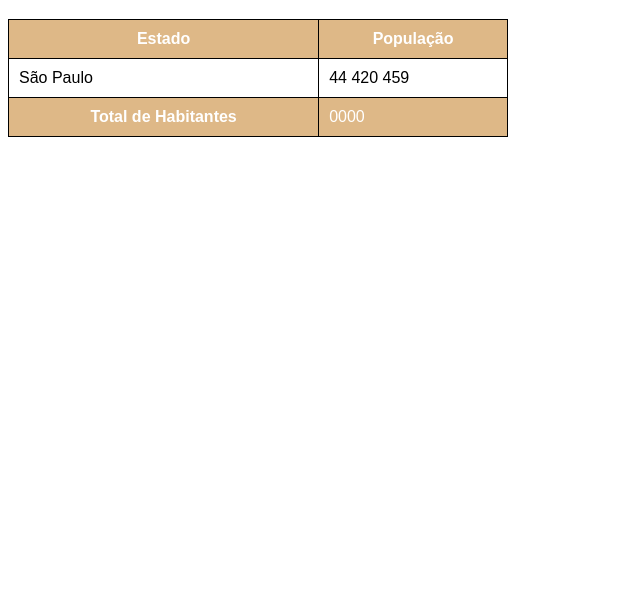
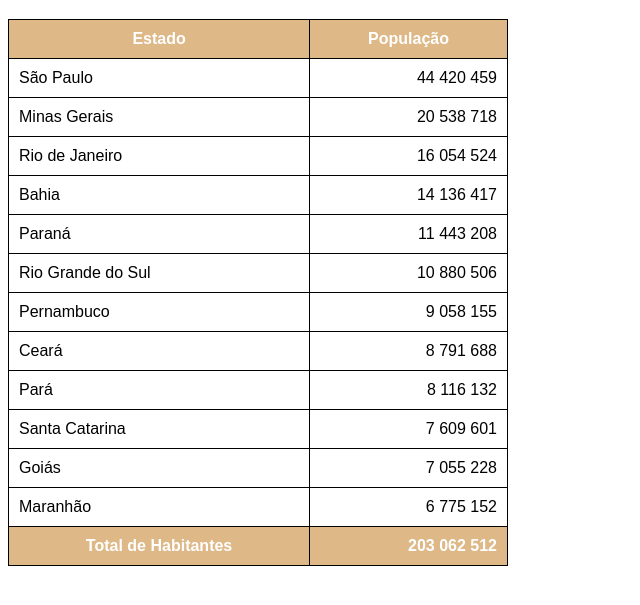
Before and after one commit to murilosantosb/html-css, a plain HTML site: page exercicios/ex023/tabela002.html in a window 1280 px wide. Shown: the part 61-666 px from the top of the page, without its empty margins (0-640 px from the left). Drawn offline with Linux system fonts and the light colour scheme.

Commit message:
Update tabela002.html

```diff
--- a/exercicios/ex023/tabela002.html
+++ b/exercicios/ex023/tabela002.html
@@ -20,6 +20,9 @@
             background-color: burlywood;
             color: white;
         }
+        td.num{
+            text-align: end;
+        }
     </style>
 </head>
 <body>
@@ -40,15 +43,70 @@
         </thead>
         <tbody>
             <tr>
-              <td>São Paulo</td>
-              <td>44 420 459</td>
+            <td>São Paulo</td>
+            <td class="num">44 420 459</td>
             </tr>
+
+            <tr>
+            <td>Minas Gerais</td>
+            <td class="num">20 538 718</td>
+            </tr>
+
+            <tr>
+            <td>Rio de Janeiro</td>
+            <td class="num">16 054 524</td>
+            </tr>
+
+            <tr>
+            <td>Bahia</td>
+            <td class="num">14 136 417</td>
+            </tr>
+
+            <tr>
+            <td>Paraná</td>
+            <td class="num">11 443 208</td>
+            </tr>
+
+            <tr>
+            <td>Rio Grande do Sul</td>
+            <td class="num">10 880 506</td>
+            </tr>
+
+            <tr>
+            <td>Pernambuco</td>
+            <td class="num">9 058 155</td>
+            </tr>
+
+            <tr>
+            <td>Ceará</td>
+            <td class="num">8 791 688</td>
+            </tr>
+
+            <tr>
+            <td>Pará</td>
+            <td class="num">8 116 132</td>
+            </tr>
+
+            <tr>
+            <td>Santa Catarina</td>
+            <td class="num">7 609 601</td>
+            </tr>
+
+            <tr>
+                <td>Goiás</td>
+                <td class="num">7 055 228</td>
+            </tr>
+                <tr>
+                    <td>Maranhão</td>
+                    <td class="num">6 775 152</td>
+                </tr>
+
 
         </tbody>
         <tfoot>
             <tr>
                 <th>Total de Habitantes</th>
-                <td>0000</td>
+                <td class="num"><strong>203 062 512</strong></td>
             </tr>
 
         </tfoot>
```
